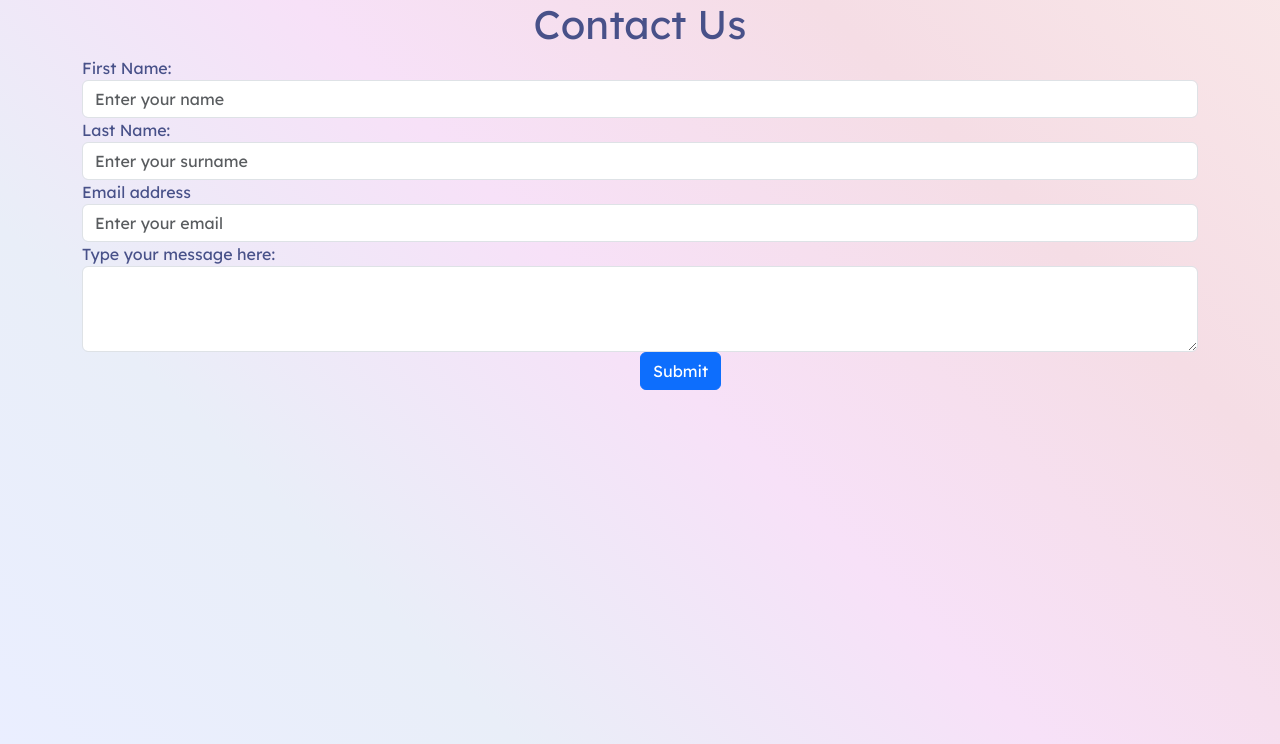
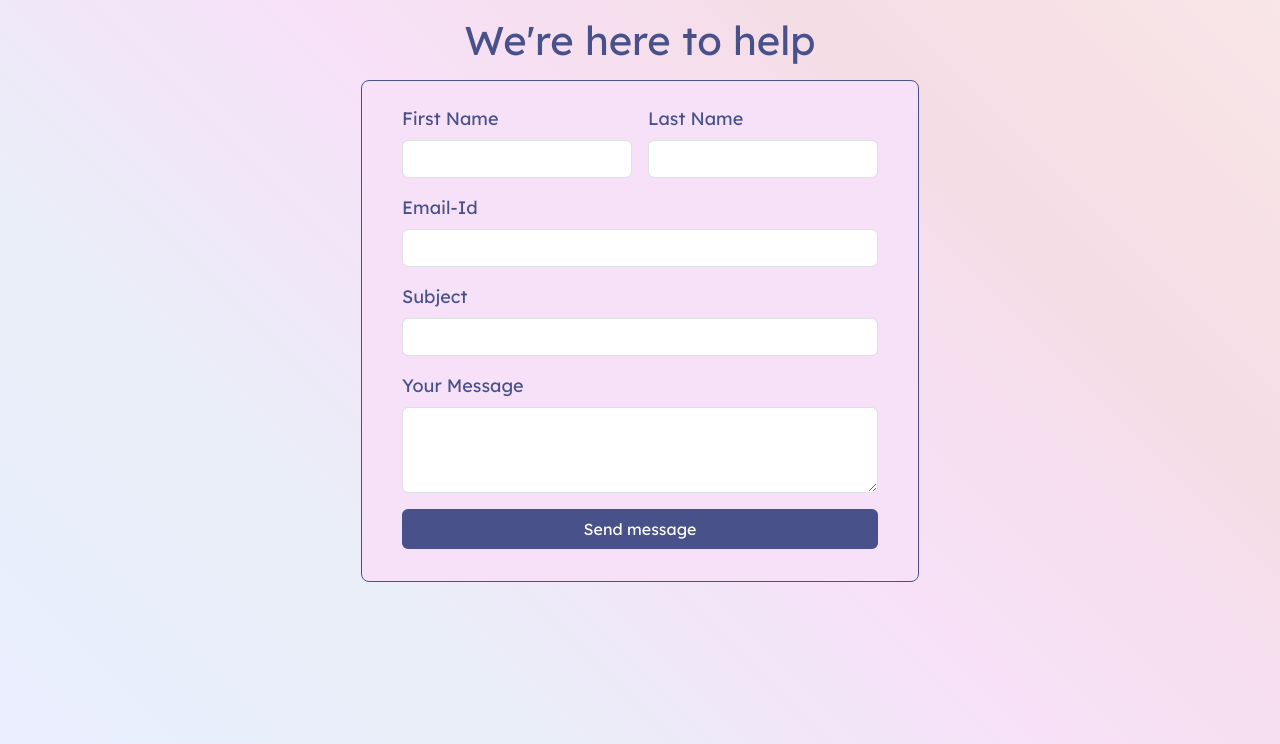
Before and after one commit to Dhruvi111/Book_Review_Aggregator_and_Price_Comparison_Website, a Django app: page /contact/ in a window 1280 px wide. Shown: the part 56-800 px from the top of the page. Run offline with Django 4.2, Linux system fonts and the light colour scheme.

Commit message:
Contact Us Page done

```diff
--- a/Books/bookReview/templates/bookReview/about.html
+++ b/Books/bookReview/templates/bookReview/about.html
@@ -11,11 +11,8 @@
 {% block body %}
 
 
-{% comment %} <img class="img1" src="/static/bookReview/images/books.avif" > {% endcomment %}
+<div class="about-section" style="background: url('/static/bookReview/images/books.avif') no-repeat left;  overflow: hidden;">
 
-{% comment %} <div style="background: url('/static/bookReview/images/books.avif') no-repeat left;  overflow: hidden;">  {% endcomment %}
-<div class="about-section" style="background: url('/static/bookReview/images/books.avif') no-repeat left;  overflow: hidden;">
-    {% comment %}  {% endcomment %}
     <div class="inner-container">
 
         <h1>About Us</h1>
--- a/Books/bookReview/templates/bookReview/contact.html
+++ b/Books/bookReview/templates/bookReview/contact.html
@@ -6,40 +6,71 @@
 {% load static %}
 <link rel="stylesheet" type="text/css" href= "{% static 'bookReview/css/landing_css.css' %}">
 <style>
-    .form-group .contact {
-        padding-left:220px;
-        width: 1000px;
+    .container{
+        font-size: 18px;
     }
-
-    #formSubmit {
-        margin-left: 50%;
-
+    h1{
+        padding-top:1rem;
+        padding-bottom:1.5rem;
     }
+    .form{
+        width: 50%;
+        border-radius: .5rem;
+        box-shadow: var(--box-shadow);
+        border:.1rem solid rgb(72, 81, 137);
+        background:#F7E1F8ff;
+        padding:2rem;
+        padding-top:.5rem;
+        margin-left:auto;
+        margin-right:auto;
+        text-align:left;
+    }
+    .msg-btn{
+        width:100%;
+        background-color:rgb(72, 81, 137);
+        border: 2px solid rgb(72, 81, 137);
+    }
+    .msg-btn:hover{
+        background-color:rgba(72, 81, 137,0.4);
+        border: 2px solid rgb(72, 81, 137);
+        color:rgb(72, 81, 137);
+    }
+    @media screen and (max-width: 800px) {
+        .form {
+            width: 90%;
+        }
+      }
 </style>
 {% endblock css %}
 
 {% block body %}
+
 <div class="container">
-    <h1 class="text-center" >Contact Us</h1>
-    <form  method="post" action="/contact/">
-    {% csrf_token %}
-        <div class="form-group contact">
-            <label for="name">First Name: </label>
-            <input type="text" class="form-control" id="fname" name="fname" placeholder="Enter your name">
+    <h1 class="text-center" >We're here to help</h1>
+    <form class="row g-3 form">
+        <div class="col-md-6">
+            <label for="fname" class="form-label">First Name</label>
+            <input type="text" class="form-control" id="fname">
         </div>
-        <div class="form-group contact">
-            <label for="name">Last Name: </label>
-            <input type="text" class="form-control" id="lname" name="lname" placeholder="Enter your surname">
+        <div class="col-md-6">
+            <label for="lname" class="form-label">Last Name</label>
+            <input type="text" class="form-control" id="lname">
         </div>
-        <div class="form-group contact">
-          <label for="email">Email address</label>
-          <input type="email" class="form-control" id="email" name="email" placeholder="Enter your email">
+        <div class="col-12">
+            <label for="useremail" class="form-label">Email-Id</label>
+            <input type="email" class="form-control" id="useremail">
         </div>
-        <div class="form-group contact">
-            <label for="message">Type your message here: </label>
-            <textarea type="desc" class="form-control" id="message" rows="3" name="message"></textarea>
-          </div>
-        <button type="submit" class="btn btn-primary" id="formSubmit">Submit</button>
-      </form>
+        <div class="col-12">
+            <label for="subject" class="form-label">Subject</label>
+            <input type="text" class="form-control" id="subject">
+        </div>
+        <div class="col-12">
+            <label for="message" class="form-label">Your Message</label>
+            <textarea class="form-control" id="message" rows="3"></textarea>
+        </div>
+        <div class="col-12">
+            <button type="submit" class="btn btn-primary msg-btn">Send message </button>
+        </div>
+  </form>
 </div>
 {% endblock body %}
```
